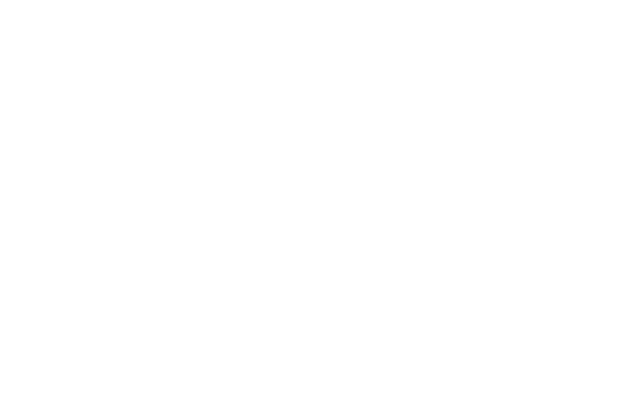
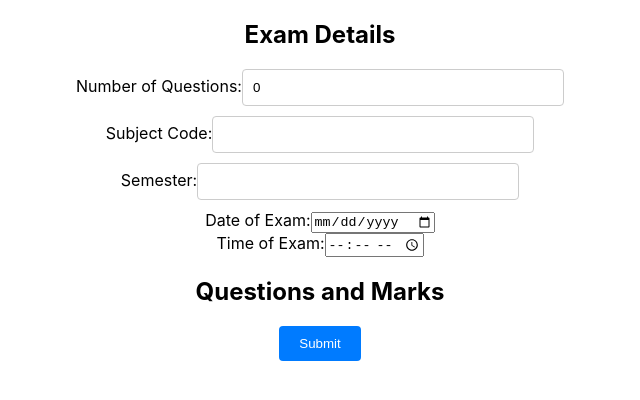
Before and after one commit to trickerbaby/examai, a React (Create React App) app in the folder client/: page /createexam in a window 1280 px wide. Before the commit this address had no page. Shown: the top 400 px of the page, without its empty margins (320-960 px from the left). Built offline with nearby package versions, Linux system fonts and the light colour scheme.

Commit message:
length bug fixed

```diff
--- a/client/src/App.js
+++ b/client/src/App.js
@@ -3,17 +3,20 @@ import './App.css';
 import Homepage from './Homepage';
 import {Routes,Route,BrowserRouter} from 'react-router-dom';
 import Student from './student';
-
+import Teacher from './teacher';
+import Queform from "./Queform";
+import Giveexam from './giveexam';
 
 function App() {
   return (
     <div className="App">
       <BrowserRouter>
         <Routes>
-    <Route path='/' element={<Homepage />} />
-    <Route path='/student' element={<Student />} />
-
-
+          <Route path='/' element={<Homepage />} />
+          <Route path='/student' element={<Student />} />
+          <Route path='/teacher' element={<Teacher />} />
+          <Route path='/createexam' element={<Queform />} />
+          <Route path='/giveexam' element={<Giveexam />} />
         </Routes>
       </BrowserRouter>
     </div>
--- a/client/src/Homepage.js
+++ b/client/src/Homepage.js
@@ -1,15 +1,22 @@
-import React from 'react';
 import './homepage.css';
-import {Link} from 'react-router-dom';
+import { Link } from 'react-router-dom';
 
-export default function Homepage()
-{
-    return (<>
-    <div class="container">
+export default function Homepage() {
+
+
+  return (
+    <>
+      <div className="container">
         <h1>Choose your role</h1>
-        <div class="button-container">
-            <Link to = '/student'><button class="button" >Student</button></Link>
-           <Link to ='/teacher'> <button class="button" >Teacher</button></Link>
+        <div className="button-container">
+          <Link to='/student/'>
+            <button className="button">Student</button>
+          </Link>
+          <Link to='/teacher/'>
+            <button className="button">Teacher</button>
+          </Link>
         </div>
-    </div></>);
+      </div>
+    </>
+  );
 }
--- /dev/null
+++ b/client/src/Queform.js
@@ -0,0 +1,146 @@
+import axios from "axios";
+import React, { useState } from "react";
+
+export default function QueForm() {
+  const [numQuestions, setNumQuestions] = useState(0);
+  const [examData, setExamData] = useState({
+    subjectCode: "",
+    semester: "",
+    date: "",
+    time: "",
+    questions: [], // Array of objects, each representing a question with 'question' and 'marks'
+  });
+
+  const handleChange = (event) => {
+    const { name, value } = event.target;
+    setExamData((prevState) => ({
+      ...prevState,
+      [name]: value,
+    }));
+  };
+
+  const handleQuestionChange = (index, event) => {
+    const { value } = event.target;
+    setExamData((prevState) => {
+      const newQuestions = [...prevState.questions];
+      if (!newQuestions[index]) {
+        newQuestions[index] = {}; // Initialize the object if it doesn't exist
+      }
+      newQuestions[index].question = value; // Update the 'question' field
+      return {
+        ...prevState,
+        questions: newQuestions,
+      };
+    });
+  };
+
+  const handleMarksChange = (index, event) => {
+    const { value } = event.target;
+    setExamData((prevState) => {
+      const newQuestions = [...prevState.questions];
+      if (!newQuestions[index]) {
+        newQuestions[index] = {}; // Initialize the object if it doesn't exist
+      }
+      newQuestions[index].marks = value; // Update the 'marks' field
+      return {
+        ...prevState,
+        questions: newQuestions,
+      };
+    });
+  };
+
+  const handleSubmit = () => {
+    const jsonData = JSON.stringify(examData, null, 2);
+    // Send the data to the 'insertquestion' route
+    axios
+      .post("http://localhost:3001/insertquestion", jsonData, {
+        headers: {
+          "Content-Type": "application/json",
+        },
+      })
+      .then((response) => {
+        // Handle the response from the server
+        console.log("Data sent successfully:", response.data);
+      })
+      .catch((error) => {
+        // Handle errors
+        console.error("Error sending data:", error);
+      });
+  };
+
+  const generateInputs = () => {
+    return Array.from({ length: numQuestions }, (_, index) => (
+      <div key={index}>
+        <input
+          type="text"
+          placeholder={`Question ${index + 1}`}
+          onChange={(e) => handleQuestionChange(index, e)}
+        />
+        <input
+          type="number"
+          placeholder={`Marks for Question ${index + 1}`}
+          onChange={(e) => handleMarksChange(index, e)}
+        />
+      </div>
+    ));
+  };
+
+  return (
+    <div>
+      <h2>Exam Details</h2>
+      <label>
+        Number of Questions:
+        <input
+          type="number"
+          name="numQuestions"
+          value={numQuestions}
+          onChange={(e) => setNumQuestions(parseInt(e.target.value, 10))}
+        />
+      </label>
+      <br />
+      <label>
+        Subject Code:
+        <input
+          type="text"
+          name="subjectCode"
+          value={examData.subjectCode}
+          onChange={handleChange}
+        />
+      </label>
+      <br />
+      <label>
+        Semester:
+        <input
+          type="text"
+          name="semester"
+          value={examData.semester}
+          onChange={handleChange}
+        />
+      </label>
+      <br />
+      <label>
+        Date of Exam:
+        <input
+          type="date"
+          name="date"
+          value={examData.date}
+          onChange={handleChange}
+        />
+      </label>
+      <br />
+      <label>
+        Time of Exam:
+        <input
+          type="time"
+          name="time"
+          value={examData.time}
+          onChange={handleChange}
+        />
+      </label>
+      <br />
+      <h2>Questions and Marks</h2>
+      {generateInputs()}
+      <button onClick={handleSubmit}>Submit</button>
+    </div>
+  );
+}
--- /dev/null
+++ b/client/src/giveexam.css
@@ -0,0 +1,48 @@
+/* queform.css */
+.container {
+    display: flex;
+    flex-direction: column;
+    align-items: center;
+    margin-top: 20px;
+  }
+
+  input[type="text"],
+  input[type="number"] {
+    padding: 10px;
+    margin-bottom: 10px;
+    width: 300px;
+    border: 1px solid #ccc;
+    border-radius: 4px;
+  }
+
+  .answerfield
+  {
+    display: block;
+    width: 500px;
+    height: auto;
+    margin: 50px;
+    font-size: x-large;
+    position: relative;
+    left:30%;
+    border: 5px solid black;
+    background-color: #000000;
+    color: white;
+  }
+
+  button {
+    padding: 10px 20px;
+    background-color: #007bff;
+    color: white;
+    border: none;
+    border-radius: 4px;
+    cursor: pointer;
+  }
+
+  ul {
+    list-style-type: none;
+    padding: 0;
+  }
+
+  li {
+    margin-bottom: 20px;
+  }
--- /dev/null
+++ b/client/src/giveexam.js
@@ -0,0 +1,79 @@
+import React, { useState } from "react";
+import axios from "axios";
+import './giveexam.css';
+
+function Giveexam() {
+  const [subjectCode, setSubjectCode] = useState("");
+  const [questions, setQuestions] = useState([]);
+  const [currentDate, setCurrentDate] = useState("");
+
+  const handleInputChange = (event) => {
+    setSubjectCode(event.target.value);
+  };
+
+  const getExternalDate = () => {
+    const externalDateApiUrl = "https://worldtimeapi.org/api/ip";
+    return axios.get(externalDateApiUrl)
+      .then((response) => {
+        return response.data?.utc_datetime?.split("T")[0]; // Extract the date from the API response
+      })
+      .catch((error) => {
+        console.error("Error fetching external date:", error);
+        return null;
+      });
+  };
+
+  const handleSubmit = () => {
+    // Fetch the current date from the external site
+    getExternalDate().then((date) => {
+      if (date) {
+        // Date is available, proceed with the API call to get questions
+        setCurrentDate(date);
+        const queryParams = `?subjectCode=${subjectCode}&date=${date}`;
+        console.log(queryParams);
+        axios
+          .get(`http://localhost:3001/getSubject/${queryParams}`)
+          .then((response) => {
+            console.log(response.data.questions);
+            setQuestions(response.data.questions);
+          })
+          .catch((error) => {
+            console.error("Error while fetching data:", error);
+            setQuestions([]); // Clear the questions array on error
+          });
+      } else {
+        console.error("External date not available.");
+      }
+    });
+  };
+
+  return (
+    <div>
+      <input
+        type="text"
+        placeholder="Enter Subject Code"
+        value={subjectCode}
+        onChange={handleInputChange}
+      />
+      <button onClick={handleSubmit}>Submit</button>
+
+      {questions && questions.length > 0 ? (
+        <div>
+          <h3>Questions:</h3>
+          <ul>
+            {questions.map((question, index) => (
+              <li key={index}>
+                <strong>Question {index + 1}:</strong> {question.question} (Marks: {question.marks})
+                <div className="answerfield" contentEditable={true}>Enter Your answer</div>
+              </li>
+            ))}
+          </ul>
+        </div>
+      ) : (
+        <p>No questions found for the entered subject code.</p>
+      )}
+    </div>
+  );
+}
+
+export default Giveexam;
--- /dev/null
+++ b/client/src/queform.css
@@ -0,0 +1,47 @@
+/* queform.css */
+.container {
+    display: flex;
+    flex-direction: column;
+    align-items: center;
+    margin-top: 20px;
+  }
+
+  input[type="text"],
+  input[type="number"] {
+    padding: 10px;
+    margin-bottom: 10px;
+    width: 300px;
+    border: 1px solid #ccc;
+    border-radius: 4px;
+  }
+
+  .answerfield
+  {
+    display: block;
+    width: 500px;
+    height: 1000px;
+    margin: 50px;
+    font-size: x-large;
+    position: relative;
+    left:30%;
+    border: 5px solid black;
+    background-color: #007bff;
+  }
+
+  button {
+    padding: 10px 20px;
+    background-color: #007bff;
+    color: white;
+    border: none;
+    border-radius: 4px;
+    cursor: pointer;
+  }
+
+  ul {
+    list-style-type: none;
+    padding: 0;
+  }
+
+  li {
+    margin-bottom: 20px;
+  }
--- a/client/src/student.js
+++ b/client/src/student.js
@@ -4,12 +4,13 @@ import {Link} from 'react-router-dom';
 
 export default function Student()
 {
+
     return (<>
     <div class="container">
         <h1>Choose One Option</h1>
         <div class="button-container">
-            <button class="button" >Give Exam</button>
-            <button class="button" >View Results</button>
+           <Link to='/giveexam'> <button class="button" >Give Exam</button></Link>
+            <Link to='/getresult'><button class="button" >View Results</button></Link>
         </div>
     </div></>);
 }
--- /dev/null
+++ b/client/src/teacher.js
@@ -0,0 +1,22 @@
+import React from "react";
+import './homepage.css';
+import {Link, Outlet} from 'react-router-dom';
+
+export default function Teacher() {
+    return (
+        <>
+            <div class="container">
+                <h1>Choose One Option</h1>
+                <div class="button-container">
+                    <Link to='/createexam'>
+                        <button class="button">Create Exam</button>
+                    </Link>
+                    <Link to='/viewresults'>
+                        <button class="button">View Results</button>
+                    </Link>
+                </div>
+            </div>
+
+        </>
+    );
+}
```
Also changed, not shown: 1 other file (tests, documents, lock files or other folders).
